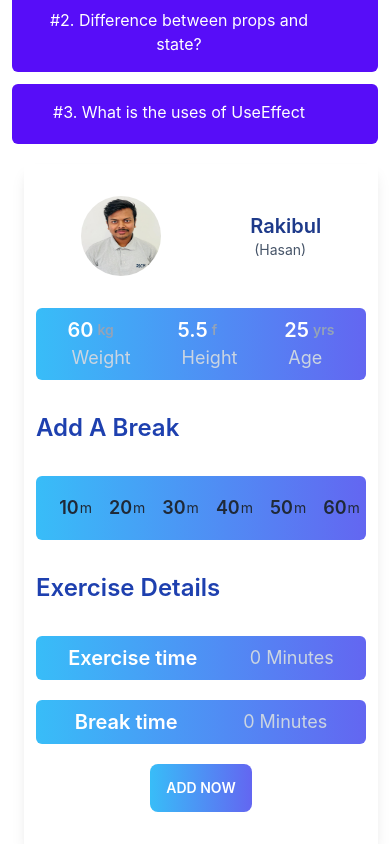
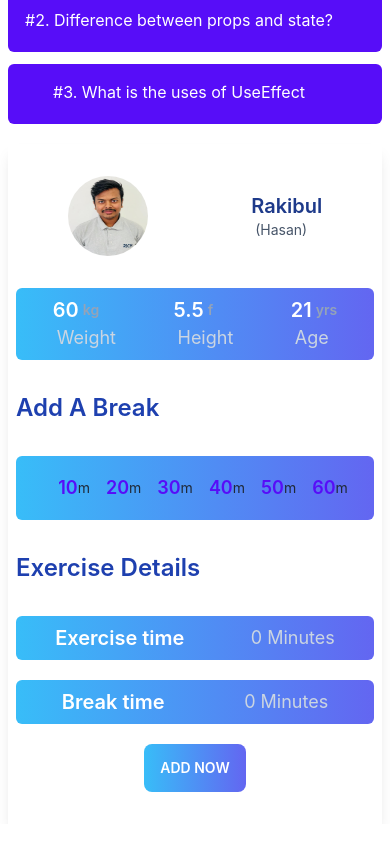
Before and after one commit to Rakibul2580/Cashon, a React (Create React App) app: page / in a window 390 px wide. Shown: the part 5518-6362 px from the top of the page. Built offline with nearby package versions, Linux system fonts and the light colour scheme.

Commit message:
last chack

```diff
--- a/src/component/Body/Body.js
+++ b/src/component/Body/Body.js
@@ -14,18 +14,18 @@ import Qcollapse from '../Qcollapse/Qcollapse';
 
 
 const Body = () => {
-    const [totlTime, settotlTime] = useState([])
+    const [totalTime, settotlTime] = useState([])
     const notifyStime = (addTime) =>{
-        settotlTime([...totlTime, addTime])
+        settotlTime([...totalTime, addTime])
         Swal.fire({
             text: 'Your work has been saved',
             icon: 'success',
             confirmButtonText: 'Cool'
           })
     }
-    const setExeTime = totlTime?.reduce((previousValue, currentValue) => previousValue + currentValue, 0)
+    const setExeTime = totalTime?.reduce((previousValue, currentValue) => previousValue + currentValue, 0)
 
-    const notify = () => toast("Wow so easy!");
+    const notify = () => toast("Good job");
 
     const [datas, setDatas] = useState([])
     useEffect(()=>{
@@ -49,7 +49,7 @@ const Body = () => {
     },[breakTime])
 
     return (
-        <div className='bg-white px-3 md:px-6 lg:px-10 pt-10'>
+        <div className='bg-white px-2 md:px-6 lg:px-10 pt-10'>
             <h1 className='text-left text-blue-900 md:text-5xl md:font-bold text-4xl font-semibold '><FontAwesomeIcon icon={faPersonWalking}></FontAwesomeIcon> Morning work</h1>
             <p className='text-2xl my-10 font-semibold text-white bg-gradient-to-r from-sky-400 to-indigo-400 p-5 w-full rounded-lg'>Select today’s exercise</p>
             <div className='block md:flex'>
@@ -61,7 +61,7 @@ const Body = () => {
                 </div>
                 <Qcollapse></Qcollapse>
                 </div>
-                <div className='w-12/12 md:w-4/12 lg:3/12 px-3 shadow-lg h-full py-8 ml-3 md:sticky top-0'>
+                <div className='w-12/12 md:w-4/12 lg:3/12 px-2 md:px-3 shadow-lg h-full py-8 ml-0 md:ml-3 md:sticky top-0'>
                     <Myself></Myself>
                     <Break setValue={setValue}></Break>
                     <Details localData={localData} setExeTime={setExeTime}></Details>
--- a/src/component/Break/Break.js
+++ b/src/component/Break/Break.js
@@ -6,29 +6,29 @@ const Break = ({setValue}) => {
                 <div className='flex md:block xl:flex justify-center rounded-md bg-gradient-to-r from-sky-400 to-indigo-500 p-2'>
                     <div className='flex justify-around'>
                     <div className='flex'>
-                        <button onClick={(e)=>setValue(e.target.innerText)} className="btn btn-ghost rounded-full text-lg">10</button>
+                        <button onClick={(e)=>setValue(e.target.innerText)} className="btn btn-outline btn-primary border-0 rounded-full text-lg">10</button>
                         <p className='text-sm -ml-4 flex items-center'>m</p>
                     </div>
                     <div className='flex'>
-                        <button onClick={(e)=>setValue(e.target.innerText)} className="btn btn-ghost rounded-full text-lg">20</button>
+                        <button onClick={(e)=>setValue(e.target.innerText)} className="btn btn-outline btn-primary border-0 rounded-full text-lg">20</button>
                         <p className='text-sm -ml-4 flex items-center'>m</p>
                     </div>
                     <div className='flex'>
-                        <button onClick={(e)=>setValue(e.target.innerText)} className="btn btn-ghost rounded-full text-lg">30</button>
+                        <button onClick={(e)=>setValue(e.target.innerText)} className="btn btn-outline btn-primary border-0 rounded-full text-lg">30</button>
                         <p className='text-sm -ml-4 flex items-center'>m</p>
                     </div>
                     </div>
                     <div className='flex justify-around'>
                         <div className='flex'>
-                            <button onClick={(e)=>setValue(e.target.innerText)} className="btn btn-ghost rounded-full text-lg">40</button>
+                            <button onClick={(e)=>setValue(e.target.innerText)} className="btn btn-outline btn-primary border-0 rounded-full text-lg">40</button>
                             <p className='text-sm -ml-4 flex items-center'>m</p>
                         </div>
                         <div className='flex'>
-                            <button onClick={(e)=>setValue(e.target.innerText)} className="btn btn-ghost rounded-full text-lg">50</button>
+                            <button onClick={(e)=>setValue(e.target.innerText)} className="btn btn-outline btn-primary border-0 rounded-full text-lg">50</button>
                             <p className='text-sm -ml-4 flex items-center'>m</p>
                         </div>
                         <div className='flex'>
-                            <button onClick={(e)=>setValue(e.target.innerText)} className="btn btn-ghost rounded-full text-lg">60</button>
+                            <button onClick={(e)=>setValue(e.target.innerText)} className="btn btn-outline btn-primary border-0 rounded-full text-lg">60</button>
                             <p className='text-sm -ml-4 flex items-center'>m</p>
                         </div>
                     </div>
--- a/src/component/Myself/Myself.js
+++ b/src/component/Myself/Myself.js
@@ -21,7 +21,7 @@ const Myself = () => {
                         <p className='text-lg ml-1 text-start text-slate-300'>Height</p>
                     </div>
                     <div>
-                        <h1 className='text-left text-white text-xl font-semibold flex items-center'>25 <span className='text-sm ml-1 text-slate-400'>yrs</span></h1>
+                        <h1 className='text-left text-white text-xl font-semibold flex items-center'>21 <span className='text-sm ml-1 text-slate-400'>yrs</span></h1>
                         <p className='text-lg ml-1 text-start text-slate-300'>Age</p>
                     </div>
                 </div>
```
